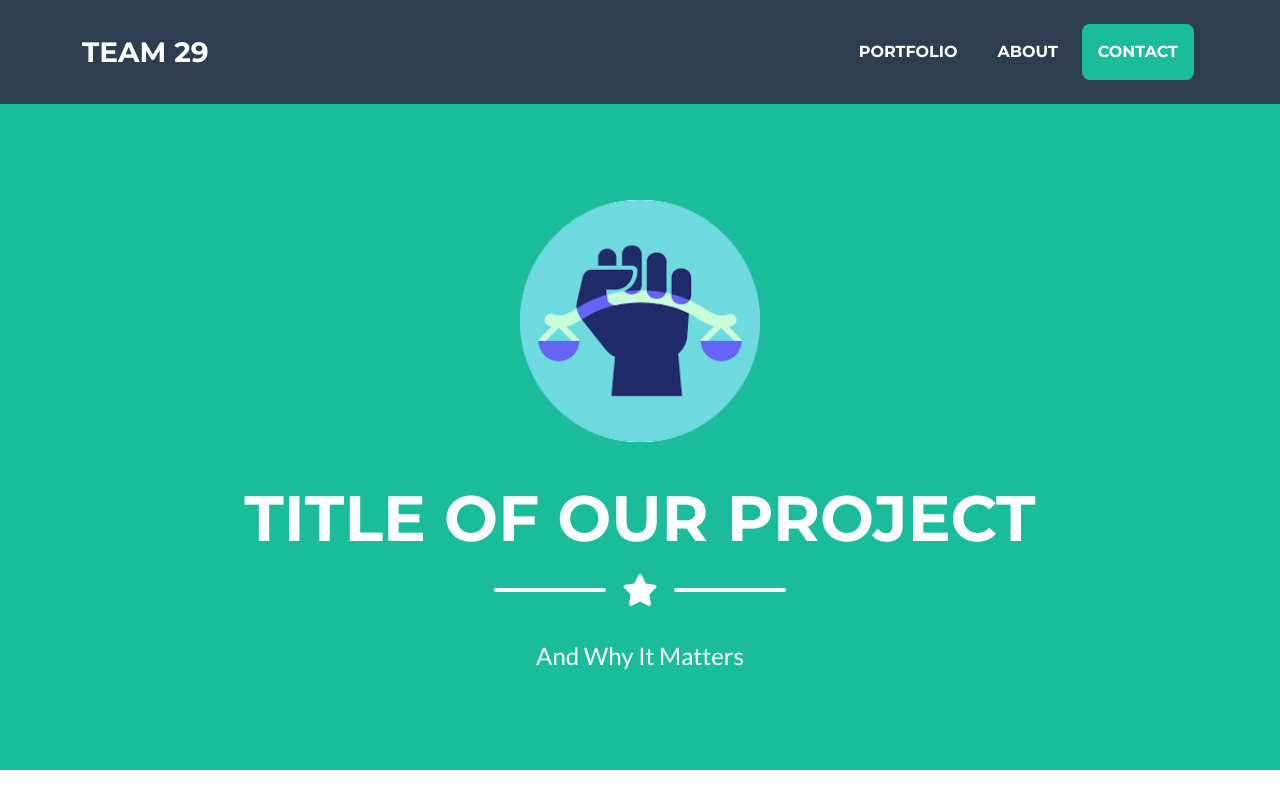
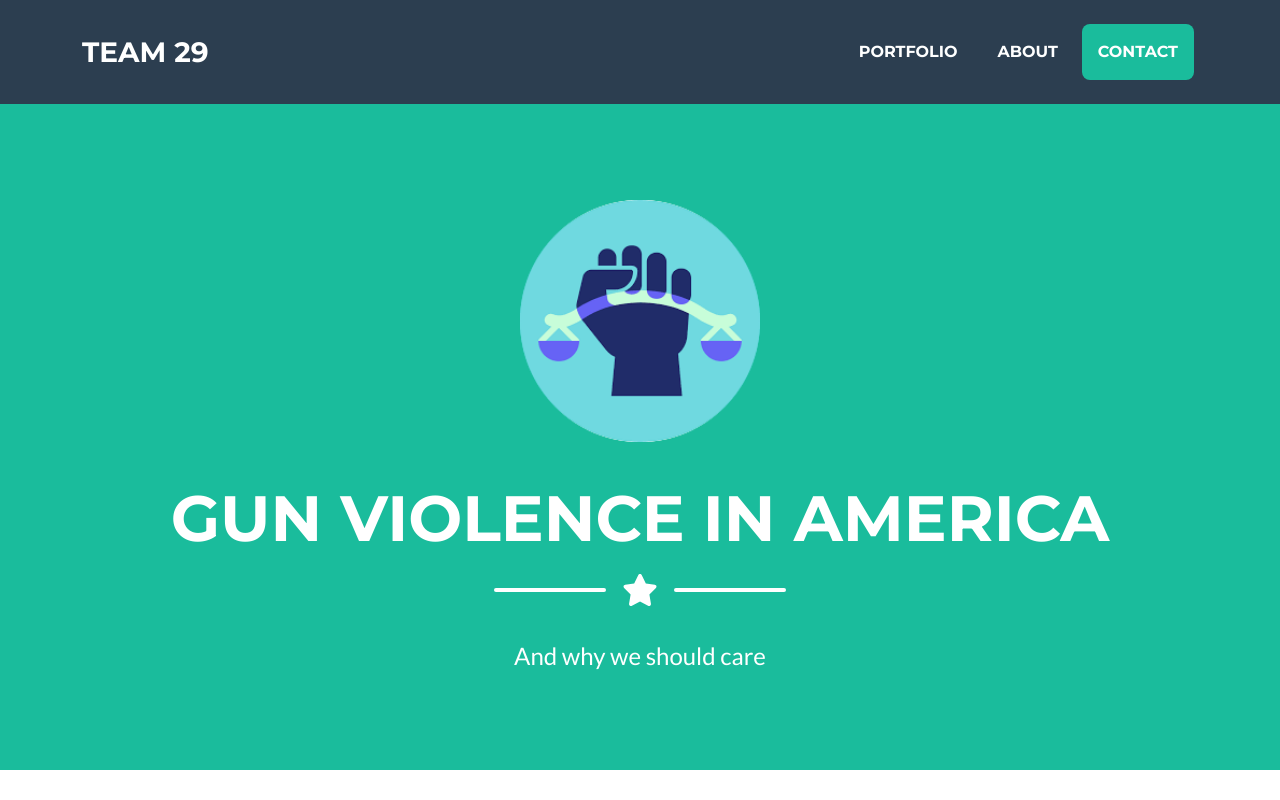
Before and after one commit to ISS210Group29/SS23Sec001Team29, a plain HTML site: page index.html in a window 1280 px wide. Shown: the top 800 px of the page. Drawn offline with nearby package versions, Linux system fonts and the light colour scheme.

Commit message:
Update index.html

```diff
--- a/index.html
+++ b/index.html
@@ -40,7 +40,7 @@
                 <!-- Masthead Avatar Image-->
                 <img class="masthead-avatar mb-5" src="assets/img/portfolio/ISSfront (1).png" alt="..." />
                 <!-- Masthead Heading-->
-                <h1 class="masthead-heading text-uppercase mb-0">Title of Our Project</h1>
+                <h1 class="masthead-heading text-uppercase mb-0">Gun Violence in America</h1>
                 <!-- Icon Divider-->
                 <div class="divider-custom divider-light">
                     <div class="divider-custom-line"></div>
@@ -48,7 +48,7 @@
                     <div class="divider-custom-line"></div>
                 </div>
                 <!-- Masthead Subheading-->
-                <p class="masthead-subheading font-weight-light mb-0">And Why It Matters</p>
+                <p class="masthead-subheading font-weight-light mb-0">And why we should care</p>
             </div>
         </header>
         <!-- Portfolio Section-->
@@ -152,7 +152,7 @@
                 </div>
                <!--List Contributor's Names and attributions-->
                 <div class="row justify-content-center">
-                    <div class="col-sm"><p>Contact first name and last name for more infomation on x</p></div>
+                    <div class="col-sm"><p>Contact Max Fenster for more infomation on Activism and Discrimination from gun violence in America</p></div>
                     <div class="col-sm"><p>Contact first name and last name for more infomation on x</p></div>
                     <div class="col-sm"><p>Contact first name and last name for more infomation on x</p></div>
                     <div class="col-sm"><p>Contact first name and last name for more infomation on x</p></div>
```
